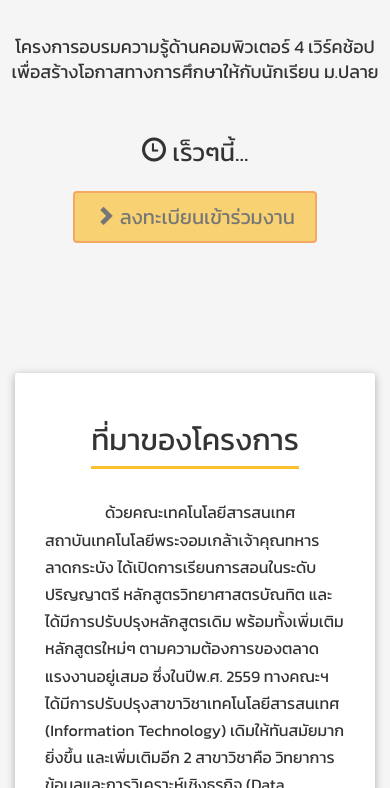
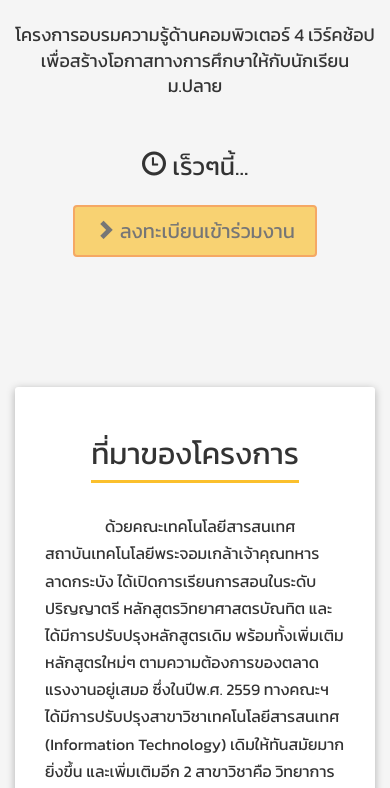
Before and after one commit to Phongsathron/ITKMITL-Quiz, a plain HTML site: page index.html in a window 390 px wide. Shown: the part 312-1100 px from the top of the page. Drawn offline with Linux system fonts and the light colour scheme; a web font is replaced by a local one.

Commit message:
Fixed responsive container

```diff
--- a/css/style.css
+++ b/css/style.css
@@ -32,7 +32,7 @@ p{
     padding-top: 80px;
 }
 .hero>.container{
-    padding: 30px 0px;
+    padding-top: 30px;
     padding-bottom: 60px;
 }
 
```
